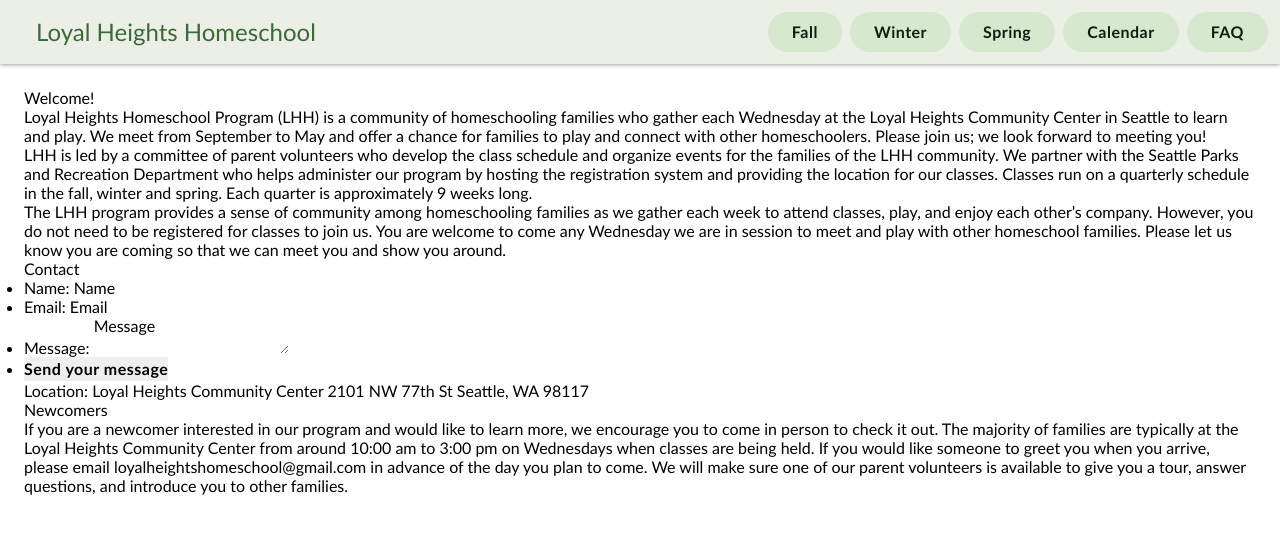
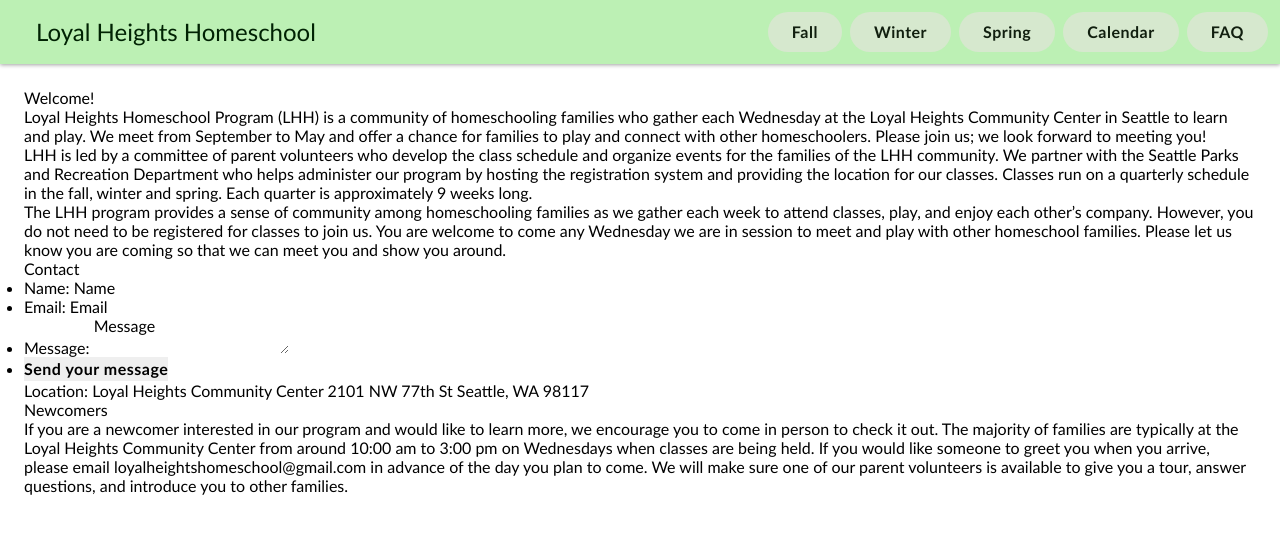
Before and after one commit to loyalheightshomeschool/loyalheightshomeschool.github.io, a Jekyll site: the page built from index.md, in a window 1280 px wide. Shown: the top 534 px of the page. Built offline with Jekyll 4.4.1, drawn with Linux system fonts in a browser that asks for light colours.

Commit message:
Update main.scss

```diff
--- a/_sass/main.scss
+++ b/_sass/main.scss
@@ -419,7 +419,7 @@
   left: 0;
   z-index: 3;
   &.top {
-    background-color: rgb(var(--surface-container));
+    background-color: rgb(var(--primary-container));
     @include elevation-level1;
     &.small {
       height: 64px;
@@ -432,7 +432,7 @@
         place-content: center;
         place-items: center;
         text-decoration: none;
-        color: rgb(var(--primary));
+        color: rgb(var(--on-primary-container));
         flex-grow: 1;
         & > .headline {
           flex-grow: 1;
```
